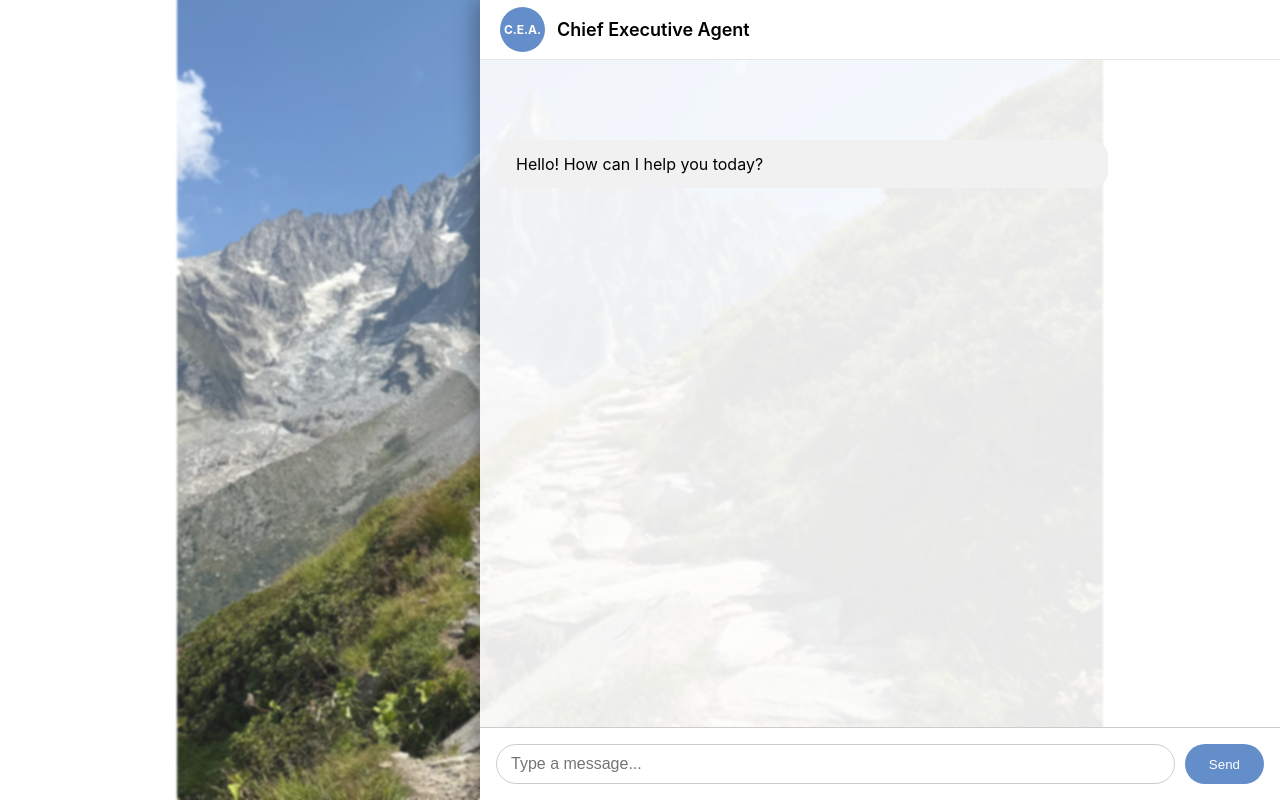
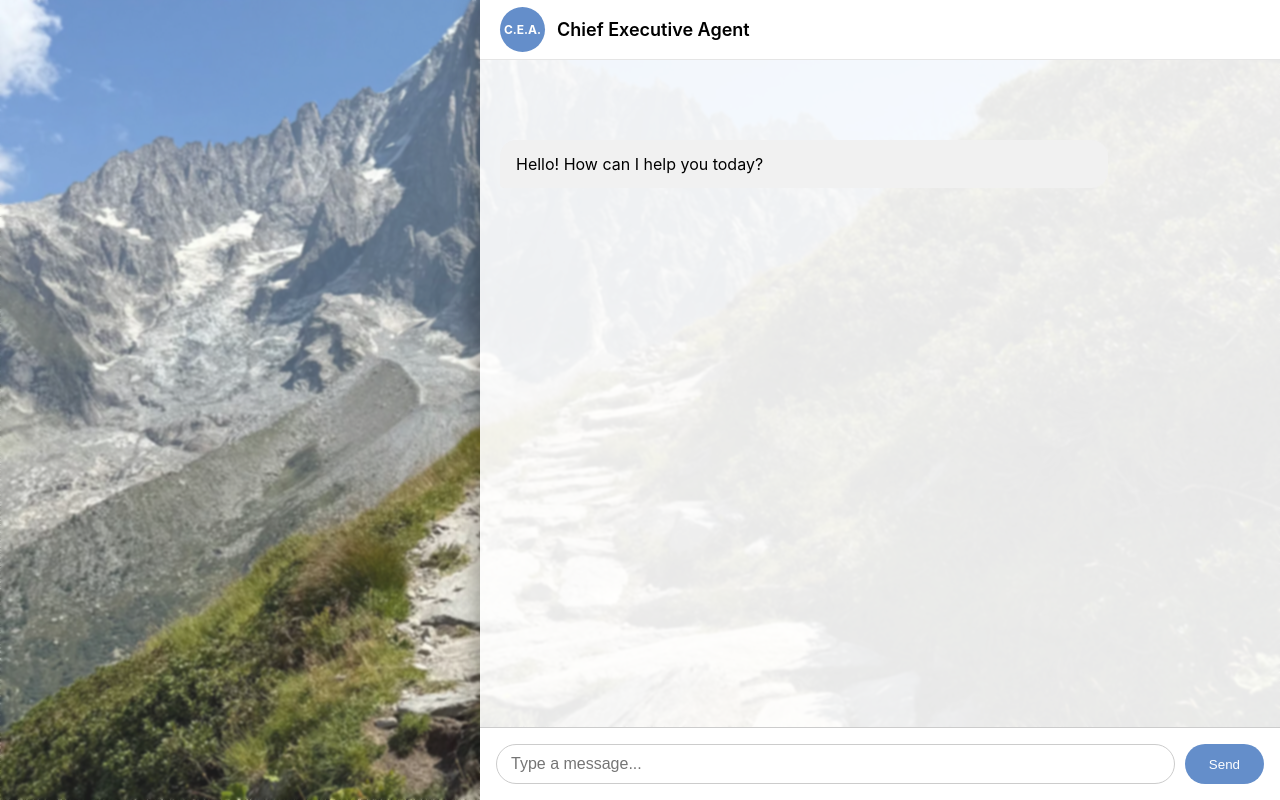
Before and after one commit to abdulrafey5/Apex-Agency, a Flask app: page /chat-ui in a window 1280 px wide. Run offline with Flask 3, Linux system fonts and the light colour scheme; parts of the project's set-up code (start-up, migrations or seed data) failed here and were passed over.

Commit message:
Agents updated

```diff
--- a/app/static/css/chat.css
+++ b/app/static/css/chat.css
@@ -14,8 +14,7 @@ html, body {
 /* ===== BACKGROUND IMAGE ===== */
 body {
   background: url("img/image.avif") no-repeat center center fixed;
-  background-size: contain;
-  width: 100%;
+  background-size: cover;
 }
 
 /* ===== OVERLAY ===== */
```
